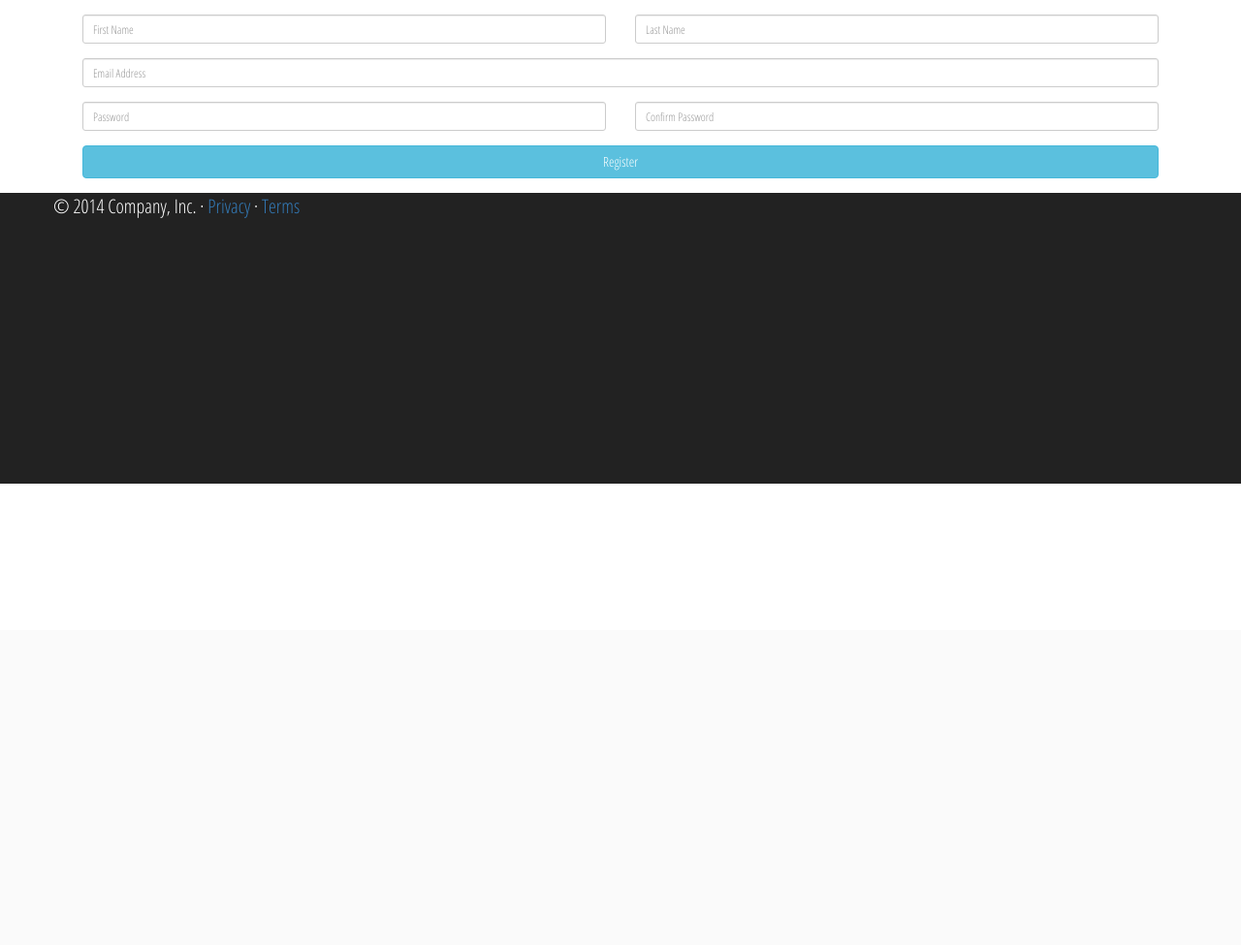
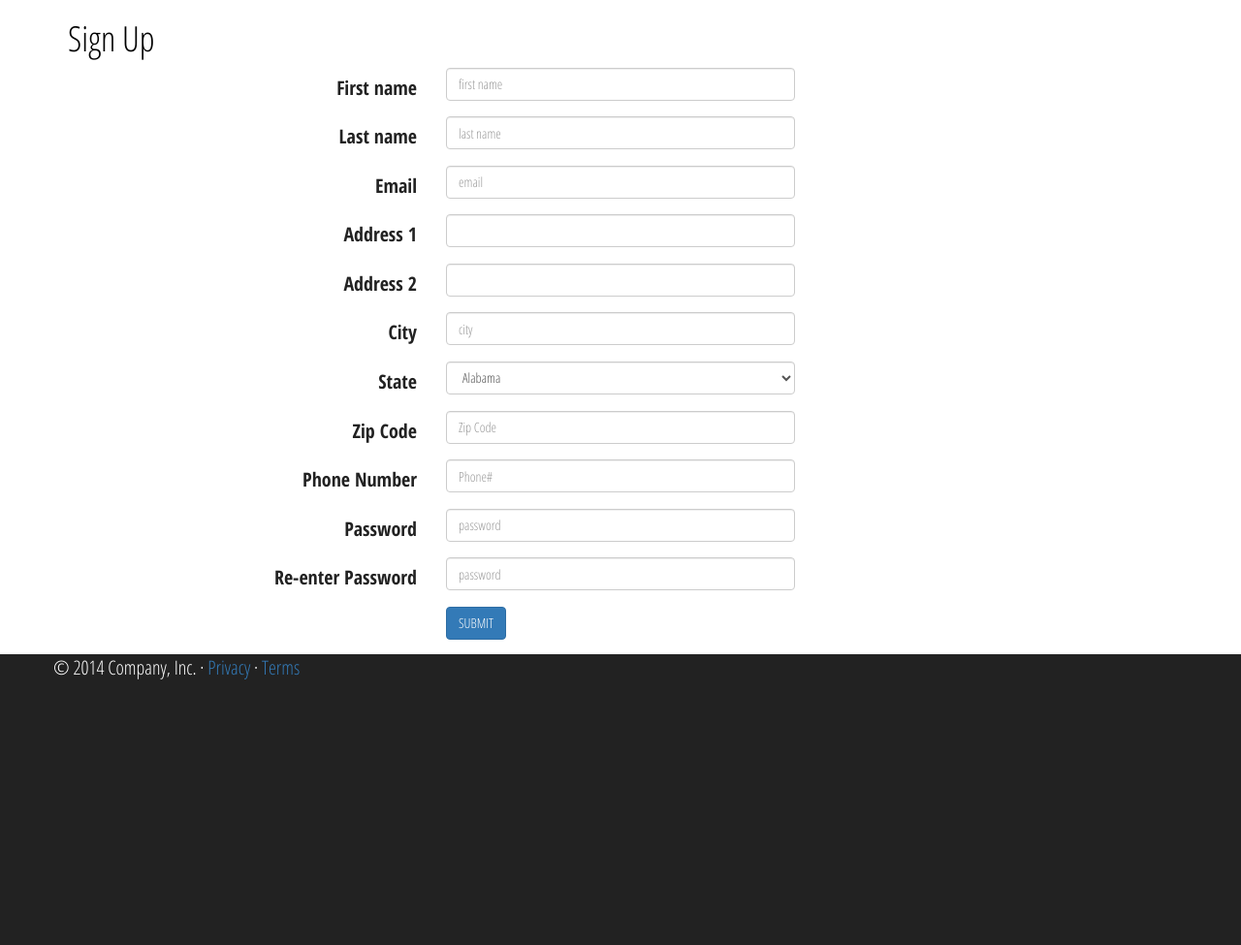
Before and after one commit to AgileDevelopmentG3/project, a PHP site: page /createprofile.php in a window 1280 px wide. Shown: the part 150-1125 px from the top of the page at 97% size. Before the commit the page ends 649 px from the top, so only its background shows below. Run offline with PHP 8.4, Linux system fonts and the light colour scheme; some libraries are stand-ins or nearby versions.

Commit message:
added form

```diff
--- a/createprofile.php
+++ b/createprofile.php
@@ -57,42 +57,224 @@
         </div>
         <div class="overlay"></div>
         <div class="container">
-            	   <div class="panel-body">
-			    		<form role="form">
-			    			<div class="row">
-			    				<div class="col-xs-6 col-sm-6 col-md-6">
+           <form class="form-horizontal">
+            <fieldset>
+
+            <!-- Form Name -->
+            <h1>Sign Up</h1>
+
+            <!-- Text input-->
             <div class="form-group">
-			                <input type="text" name="first_name" id="first_name" class="form-control input-sm" placeholder="First Name">
+              <label class="col-md-4 control-label" for="fn">First name</label>
+              <div class="col-md-4">
+              <input id="fn" name="fn" type="text" placeholder="first name" class="form-control input-md" required="">
+
               </div>
             </div>
-			    				<div class="col-xs-6 col-sm-6 col-md-6">
+
+            <!-- Text input-->
             <div class="form-group">
-			    						<input type="text" name="last_name" id="last_name" class="form-control input-sm" placeholder="Last Name">
+              <label class="col-md-4 control-label" for="ln">Last name</label>
+              <div class="col-md-4">
+              <input id="ln" name="ln" type="text" placeholder="last name" class="form-control input-md" required="">
+
               </div>
+            </div>
+
+            <!-- Text input-->
+            <div class="form-group">
+              <label class="col-md-4 control-label" for="email">Email</label>
+              <div class="col-md-4">
+              <input id="email" name="email" type="text" placeholder="email" class="form-control input-md" required="">
+
+              </div>
+            </div>
+
+            <!-- Text input-->
+            <div class="form-group">
+              <label class="col-md-4 control-label" for="add1">Address 1</label>
+              <div class="col-md-4">
+              <input id="add1" name="add1" type="text" placeholder="" class="form-control input-md" required="">
+
+              </div>
+            </div>
+
+            <!-- Text input-->
+            <div class="form-group">
+              <label class="col-md-4 control-label" for="add2">Address 2</label>
+              <div class="col-md-4">
+              <input id="add2" name="add2" type="text" placeholder="" class="form-control input-md">
+
+              </div>
+            </div>
+
+            <!-- Text input-->
+            <div class="form-group">
+              <label class="col-md-4 control-label" for="city">City</label>
+              <div class="col-md-4">
+              <input id="city" name="city" type="text" placeholder="city" class="form-control input-md" required="">
+
               </div>
             </div>
 
             <div class="form-group">
-			    				<input type="email" name="email" id="email" class="form-control input-sm" placeholder="Email Address">
-			    			</div>
+              <label class="col-md-4 control-label" for="selectbasic">State</label>
+              <div class="col-md-4">
+                <select id="selectbasic" name="selectbasic" class="form-control input-md">
 
-			    			<div class="row">
-			    				<div class="col-xs-6 col-sm-6 col-md-6">
-			    					<div class="form-group">
-			    						<input type="password" name="password" id="password" class="form-control input-sm" placeholder="Password">
-			    					</div>
-			    				</div>
-			    				<div class="col-xs-6 col-sm-6 col-md-6">
-			    					<div class="form-group">
-			    						<input type="password" name="password_confirmation" id="password_confirmation" class="form-control input-sm" placeholder="Confirm Password">
-			    					</div>
+                    <option value="AL">Alabama</option>
+
+                    <option value="AK">Alaska</option>
+
+                    <option value="AZ">Arizona</option>
+
+                    <option value="AR">Arkansas</option>
+
+                    <option value="CA">California</option>
+
+                    <option value="CO">Colorado</option>
+
+                    <option value="CT">Connecticut</option>
+
+                    <option value="DE">Delaware</option>
+
+                    <option value="DC">District Of Columbia</option>
+
+                    <option value="FL">Florida</option>
+
+                    <option value="GA">Georgia</option>
+
+                    <option value="HI">Hawaii</option>
+
+                    <option value="ID">Idaho</option>
+
+                    <option value="IL">Illinois</option>
+
+                    <option value="IN">Indiana</option>
+
+                    <option value="IA">Iowa</option>
+
+                    <option value="KS">Kansas</option>
+
+                    <option value="KY">Kentucky</option>
+
+                    <option value="LA">Louisiana</option>
+
+                    <option value="ME">Maine</option>
+
+                    <option value="MD">Maryland</option>
+
+                    <option value="MA">Massachusetts</option>
+
+                    <option value="MI">Michigan</option>
+
+                    <option value="MN">Minnesota</option>
+
+                    <option value="MS">Mississippi</option>
+
+                    <option value="MO">Missouri</option>
+
+                    <option value="MT">Montana</option>
+
+                    <option value="NE">Nebraska</option>
+
+                    <option value="NV">Nevada</option>
+
+                    <option value="NH">New Hampshire</option>
+
+                    <option value="NJ">New Jersey</option>
+
+                    <option value="NM">New Mexico</option>
+
+                    <option value="NY">New York</option>
+
+                    <option value="NC">North Carolina</option>
+
+                    <option value="ND">North Dakota</option>
+
+                    <option value="OH">Ohio</option>
+
+                    <option value="OK">Oklahoma</option>
+
+                    <option value="OR">Oregon</option>
+
+                    <option value="PA">Pennsylvania</option>
+
+                    <option value="RI">Rhode Island</option>
+
+                    <option value="SC">South Carolina</option>
+
+                    <option value="SD">South Dakota</option>
+
+                    <option value="TN">Tennessee</option>
+
+                    <option value="TX">Texas</option>
+
+                    <option value="UT">Utah</option>
+
+                    <option value="VT">Vermont</option>
+
+                    <option value="VA">Virginia</option>
+
+                    <option value="WA">Washington</option>
+
+                    <option value="WV">West Virginia</option>
+
+                    <option value="WI">Wisconsin</option>
+
+                    <option value="WY">Wyoming</option>
+
+                </select>
               </div>
             </div>
 
-			    			<input type="submit" value="Register" class="btn btn-info btn-block">
+            <!-- Text input-->
+            <div class="form-group">
+              <label class="col-md-4 control-label" for="zip">Zip Code</label>
+              <div class="col-md-4">
+              <input id="zip" name="zip" type="text" placeholder="Zip Code" class="form-control input-md" required="">
 
+              </div>
+            </div>
+
+
+            <!-- Text input-->
+            <div class="form-group">
+              <label class="col-md-4 control-label" for="phone">Phone Number</label>
+              <div class="col-md-4">
+              <input id="phone" name="phone" type="text" placeholder="Phone#" class="form-control input-md" required="">
+
+              </div>
+            </div>
+
+            <div class="form-group">
+              <label class="col-md-4 control-label" for="phone">Password</label>
+              <div class="col-md-4">
+              <input id="password" name="password" type="text" placeholder="password" class="form-control input-md" required>
+
+              </div>
+            </div>
+
+            <div class="form-group">
+              <label class="col-md-4 control-label" for="phone">Re-enter Password</label>
+              <div class="col-md-4">
+              <input id="re-password" name="re-password" type="text" placeholder="password" class="form-control input-md" required>
+
+              </div>
+            </div>
+
+
+            <!-- Button -->
+            <div class="form-group">
+              <label class="col-md-4 control-label" for="submit"></label>
+              <div class="col-md-4">
+                <button id="submit" name="submit" class="btn btn-primary">SUBMIT</button>
+              </div>
+            </div>
+
+            </fieldset>
             </form>
-			    	</div>
+
         </div>
         <footer>
             <div class="container">
```
Lines whose indentation alone changed are shown as unchanged.
